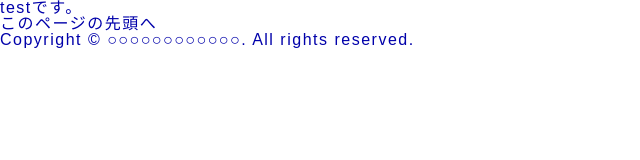
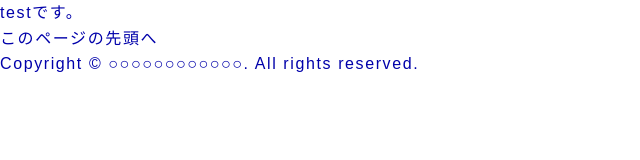
Before and after one commit to yokohrk/gulp_template, a website: page src/template/index.html in a window 1280 px wide. Shown: the whole page, without its empty margins (0-640 px from the left). Drawn offline with nearby package versions, Linux system fonts and the light colour scheme; files that its build step writes are made by us from their sources.

Commit message:
bodyのCSSをスリムに

```diff
--- a/src/css/_foundation.scss
+++ b/src/css/_foundation.scss
@@ -7,17 +7,11 @@
 */
 
 body {
+  @include txt-S;
   color: $main-color;
   font-family: "游ゴシック体", "Yu Gothic", YuGothic, "ヒラギノ角ゴ Pro", "Hiragino Kaku Gothic Pro", "メイリオ", "Meiryo", sans-serif;
-  line-height: 1;
-  @include sp($point-sp) {
-    font-size: 14px;
-    letter-spacing: 0.5px;
-  }
-  @include pc01($point-pc01) {
-    font-size: 16px;
-    letter-spacing: 1.5px;
-  }
+  line-height: 1.6;
+  letter-spacing: 0.1em;
 }
 
 html>body {
```
